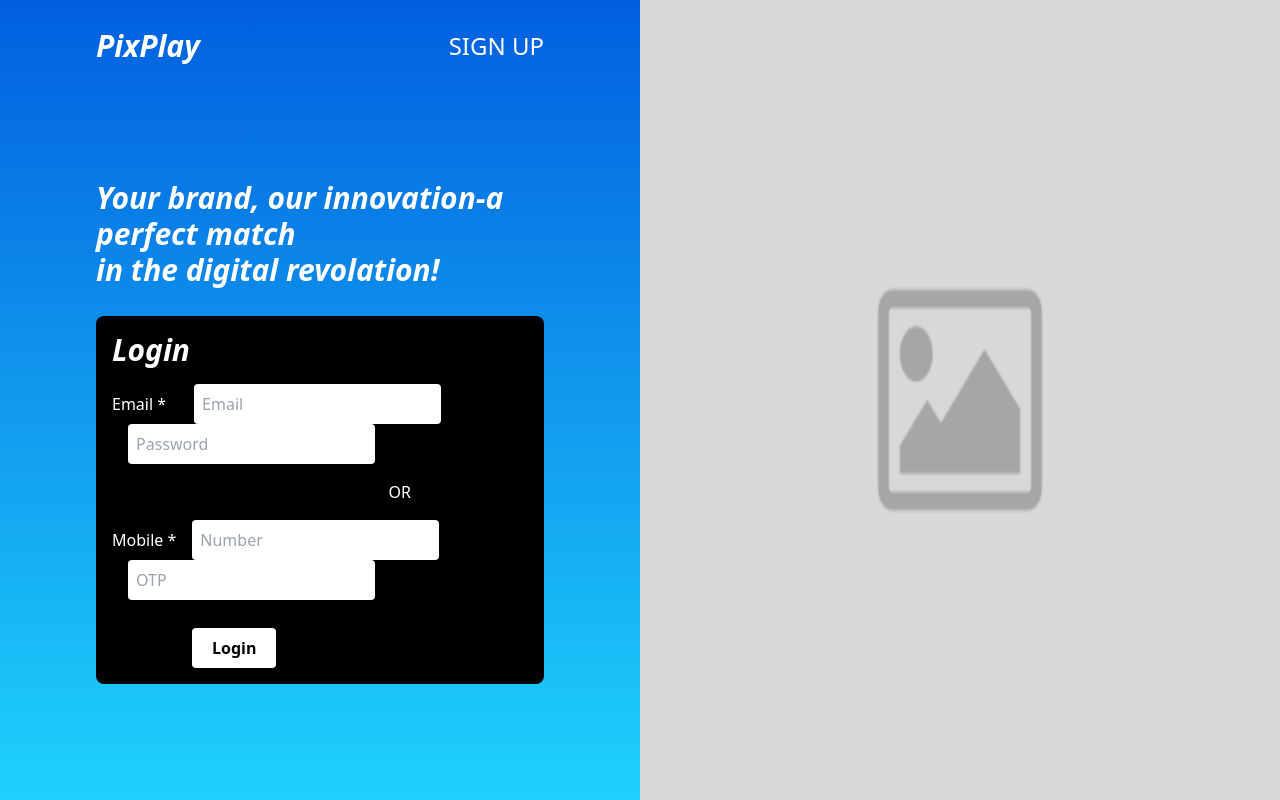
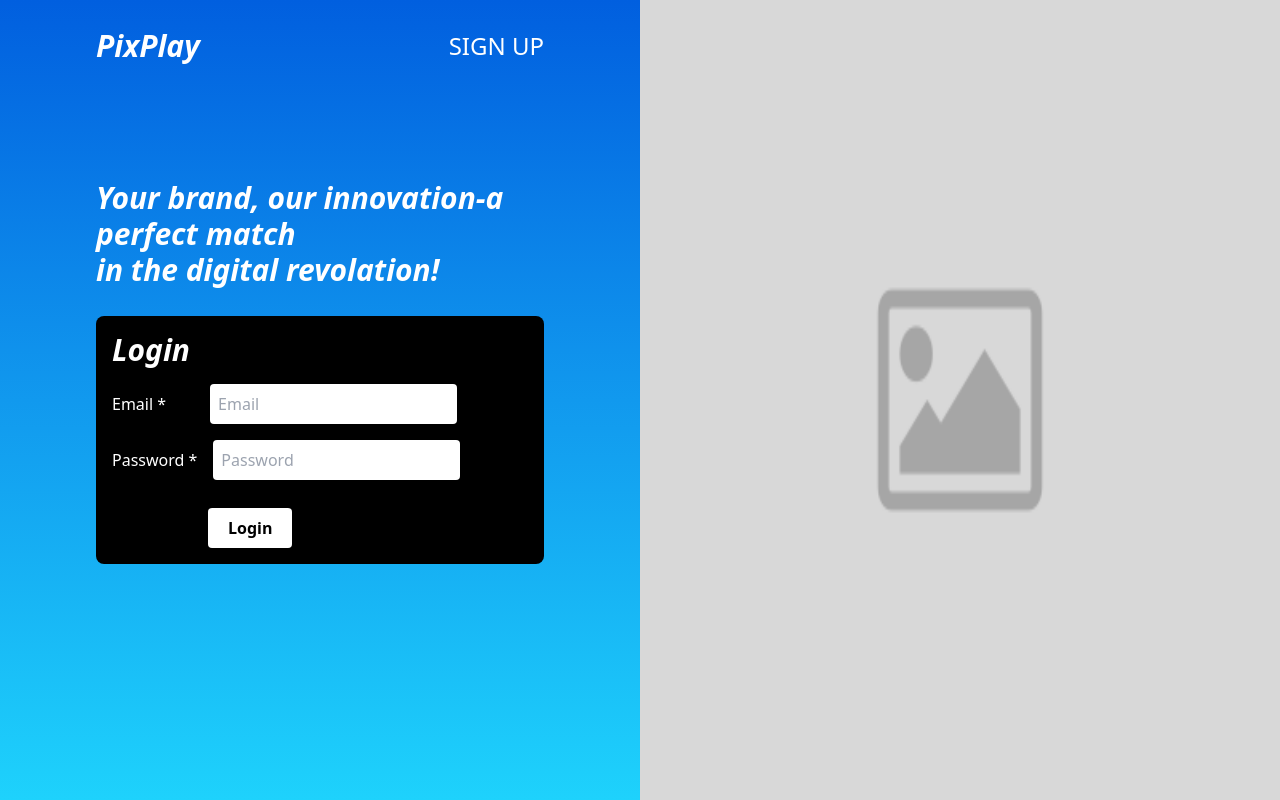
Before and after one commit to Aljoboyer/pixplaydemo, a React (Vite) app: page /login in a window 1280 px wide. Built offline with nearby package versions, Linux system fonts and the light colour scheme.

Commit message:
design fixed

```diff
--- a/src/components/common/Headers/SettingsHeader.jsx
+++ b/src/components/common/Headers/SettingsHeader.jsx
@@ -65,7 +65,7 @@ const SettingsHeader = (props) => {
 							<button
 							onClick={() => {
 								dispatch(setSettingsCurrentTab('Developer'))
-								props.scrollHandler('Developer')
+								// props.scrollHandler('Developer')
 							}}
 							className={`cursor-pointer font-bold px-2 md:px-4 text-sm md:text-base py-2 border border-1 border-[#0359d2] rounded ${settingsTabName == 'Developer' ? 'bg-[#1ED2FC] text-white' : 'text-[#0359d2]'}`}>
 								Developer
--- a/src/pages/admin/Settings/Settings.jsx
+++ b/src/pages/admin/Settings/Settings.jsx
@@ -23,14 +23,14 @@ const Settings = () => {
 
   return (
    <Layout>
-      {/* <SettingsHeader scrollHandler={scrollToRef} />
-     <div className='w-full p-4 md:p-6 2xl:p-10'>
+       <SettingsHeader scrollHandler={scrollToRef} />
+     {/* <div className='w-full p-4 md:p-6 2xl:p-10'>
        <PersonalSection/>
        <PersonalSection/>
         <section ref={contactRef}>
         <PersonalSection/>
         </section>
-     </div> */}
+     </div>  */}
    </Layout>
   )
 }
--- a/src/pages/common/Auth/Login/Login.jsx
+++ b/src/pages/common/Auth/Login/Login.jsx
@@ -13,20 +13,24 @@ const Login = () => {
 
   const validationHandler = () => {
     // console.log('clicked')
-      if(!loginData?.email && !loginData?.phone){
-        setLoginErr({...loginErr, emailErr: 'Email is required', phoneErr: 'Phone is required',})
+      if(!loginData?.email && !loginData?.password){
+        setLoginErr({...loginErr, emailErr: 'Email is required', passwordErr: 'Password is required',})
         return
       }
-      else{
-        if(loginData?.email){
+      if(!loginData?.email){
+        setLoginErr({...loginErr, emailErr: 'Email is required'})
+        return
+      }
+      if(!loginData?.password){
+        setLoginErr({...loginErr, passwordErr: 'Password is required',})
+        return
+      }
+      if(loginData?.email && loginData?.password){
         let isValid = true
-            if(!loginData?.password){
-                setLoginErr({...loginErr, passwordErr: 'Enter your password'})
-                isValid = false
-            }
-            if(!loginData?.email.match(emailRegex)){
+        if(!loginData?.email.match(/\S+@\S+\.\S+/)){
             setLoginErr({...loginErr, emailErr: 'Please input a valid email'})
             isValid = false
+            return
         }
         if(!passwordRegex.test(loginData?.password)){
             setLoginErr({...loginErr, passwordErr: 'Password must be minimum 8th character long with one lowercase , uppercase letters, At least one Number & one special character'})
@@ -34,22 +38,6 @@ const Login = () => {
         }
         if(isValid){
             loginHandler()
-            }
-        }
-        else if(loginData?.phone){
-            let isValid = true
-            if(!(/^\d+$/).test(loginData?.phone)){
-                setLoginErr({...loginErr, phoneErr: 'Please input a valid phone number',})
-                isValid = false
-            }
-
-            if (loginData?.phone?.length !== 10) {
-                setLoginErr({...loginErr, phoneErr: 'Please input a valid phone number',})
-                isValid = false
-              }
-            if(isValid){
-                loginHandler()
-            }
         }
     }
   }
@@ -80,58 +68,33 @@ const Login = () => {
                             setLoginData({...loginData, email: e.target.value})
                             setLoginErr({
                                 emailErr: '',
-                                phoneErr: '',
                               })
                           }}
                           disabled={loginData?.phone ? true : false}
-                          className='outline-none border-0 rounded ms-7 p-2' placeholder='Email'/>
+                          className='outline-none border-0 rounded ms-11 p-2' placeholder='Email'/>
+                       {
+                        loginErr?.emailErr && <div className=' mt-4 ms-14'>
+                       <p className='text-sm font-bold text-red-500 ms-11  text-start'>{loginErr?.emailErr}</p>
+                       </div>
+                       }
+                      </div>
+                      <div className='mt-4'>
+                          <label className='text-white font-medium' htmlFor="email">Password *</label>
                           <input
                            onChange={(e) => {
                             setLoginData({...loginData, password: e.target.value})
                             setLoginErr({...loginErr,  passwordErr: ''})
                           }}
                           disabled={loginData?.phone ? true : false}
-                          type='password' className='outline-none border-0 rounded ms-[78px] lg:ms-17 xl:ms-4 p-2 mt-4 lg:mt-4 xl:mt-0' placeholder='Password'/>
+                          type='password' className='outline-none border-0 rounded ms-[20px] lg:ms-17 xl:ms-4 p-2 mt-4 lg:mt-4 xl:mt-0' placeholder='Password'/>
                       {
-                        (loginErr?.emailErr || loginErr?.passwordErr) && <div className=' mt-4 ms-14'>
-                       <p className='text-sm font-bold text-red-500 ms-7  text-start'>{loginErr?.emailErr}</p>
-                        <p className='text-sm font-bold text-red-500 ms-7  text-start'>{loginErr?.passwordErr}</p>
+                        loginErr?.passwordErr && <div className=' mt-4 ms-14'>
+                        <p className='text-sm font-bold text-red-500 ms-11  text-start'>{loginErr?.passwordErr}</p>
                        </div>
                        }
                       </div>
 
-                     <div className='flex flex-row justify-center my-4   xl:w-[500px]  xl:ms-11'>
-                        <p className='text-white font-medium  w-[35px]'>OR</p>
-                     </div>
-
-                      <div>
-                          <label className='text-white font-medium' htmlFor="email">Mobile *</label>
-                          <input
-                           onChange={(e) => {
-                            setLoginData({...loginData, phone: e.target.value})
-                            setLoginErr({
-                                emailErr: '',
-                                phoneErr: '',
-                              })
-                          }}
-                          disabled={loginData?.email ? true : false}
-                          className='outline-none border-0 rounded ms-4 p-2' placeholder='Number'/>
-                          <input
-                           onChange={(e) => {
-                            setLoginData({...loginData, otp: e.target.value})
-                            setLoginErr({...loginErr,  otpErr: ''})
-                          }}
-                          disabled={loginData?.email ? true : false}
-                          className='outline-none border-0 rounded ms-[78px] lg:ms-17 xl:ms-4 p-2 mt-4 lg:mt-4 xl:mt-0' placeholder='OTP'/>
-                       {
-                        (loginErr?.phoneErr || loginErr?.otpErr) && <div className=' mt-4 ms-14'>
-                       <p className='text-sm font-bold text-red-500 ms-7  text-start'>{loginErr?.phoneErr}</p>
-                        <p className='text-sm font-bold text-red-500 ms-7  text-start'>{loginErr?.otpErr}</p>
-                       </div>
-                       }
-                      </div>
-
-                      <button onClick={loginHandler} className='font-bold bg-white px-5 py-2 ms-20 rounded mt-7 '>Login</button>
+                      <button onClick={validationHandler} className='font-bold bg-white px-5 py-2 ms-24 rounded mt-7 '>Login</button>
                 </div>
 
             </div>
--- a/src/pages/common/Auth/SignUp/SignUp.jsx
+++ b/src/pages/common/Auth/SignUp/SignUp.jsx
@@ -29,26 +29,26 @@ const SignUp = () => {
                <h4 onClick={() => navigate('/login')} className='text-white  text-2xl  cursor-pointer'>LOGIN</h4>
             </div>
 
-           <div className='px-4 md:px-10 lg:px-24 pt-11'>
-              <h4 className='text-white font-bold text-xl md:text-2xl lg:text-3xl italic mt-11'>Your brand, our innovation-a perfect match in the digital revolation!</h4>
+           <div className='px-4 md:px-10 lg:px-24 pt-7'>
+              <h4 className='text-white font-bold text-xl md:text-2xl lg:text-3xl italic mt-7'>Your brand, our innovation-a perfect match in the digital revolation!</h4>
 
                  <div className='bg-black p-4 mt-7 rounded-lg'>
                       <h4 className='text-white font-bold text-xl md:text-2xl lg:text-3xl italic '>Details</h4>
 
-                      <div className='mt-4'>
+                      <div className='mt-7'>
                           <label className='text-white font-medium' htmlFor="email">Name *</label>
                           <input
                           onChange={(e) => {
                             setSignUpData({...signUpData, firstName: e.target.value})
                             setSignUpErr({...signUpErr, nameErr: ''})
                           }}
-                          className='outline-none border-0 rounded ms-7 p-2' placeholder='First Name'/>
+                          className='outline-none border-0 rounded ms-14 p-2' placeholder='First Name'/>
                           <input
                            onChange={(e) => {
                             setSignUpData({...signUpData, lastName: e.target.value})
                             setSignUpErr({...signUpErr, nameErr: ''})
                           }}
-                          className='outline-none border-0 rounded ms-[78px] lg:ms-17 xl:ms-4 p-2 mt-4 xl:mt-0' placeholder='Last Name'/>
+                          className='outline-none border-0 rounded ms-[110px] lg:ms-17 xl:ms-4 p-2 mt-4 xl:mt-0' placeholder='Last Name'/>
 
                           {
                         signUpErr?.nameErr && <div className=' mt-4 ms-14'>
@@ -60,21 +60,38 @@ const SignUp = () => {
 
                       <div className='my-7 w-full'>
                           <label className='text-white font-medium' htmlFor="email">Email *</label>
-                          <input className='outline-none border-0 rounded ms-7 p-2 w-3/5  xl:w-4/5' placeholder='Your Email'/>
+                          <input className='outline-none border-0 rounded ms-14 p-2 w-3/5  xl:w-4/5' placeholder='Your Email'/>
                       </div>
 
-                      <div>
-                          <label className='text-white font-medium' htmlFor="email">Mobile *</label>
-                          <input className='outline-none border-0 rounded ms-4 p-2' placeholder='Number'/>
+                      <div className='mt-7'>
+                          <label className='text-white font-medium' htmlFor="email">Password *</label>
+                          <input
+
+                          className='outline-none border-0 rounded ms-7 p-2' placeholder='Enter new password'/>
+                          <input
+
+                          className='outline-none border-0 rounded ms-[110px] lg:ms-17 xl:ms-4 p-2 mt-4 xl:mt-0' placeholder='Re-enter your password'/>
+
+                          {
+                        signUpErr?.nameErr && <div className=' mt-4 ms-14'>
+                       <p className='text-sm font-bold text-red-500 ms-7  text-start'>{signUpErr?.nameErr}</p>
+                       </div>
+                       }
+
+                      </div>
+
+                      <div className='mt-7'>
+                          <label className='text-white font-medium' htmlFor="email">Company *</label>
+                          <input className='outline-none border-0 rounded ms-6 p-2' placeholder='Your company name'/>
                       </div>
 
                       <div className='mt-7'>
                           <label className='text-white font-medium' htmlFor="email">Accept *</label>
-                          <input type='radio' className='outline-none border-0 rounded ms-4 p-2' placeholder='Number'/>
+                          <input type='radio' className='outline-none border-0 rounded ms-11 p-2' placeholder='Number'/>
                           <label className='text-gray-400 ms-4' htmlFor="email">Terms</label>
                       </div>
 
-                      <button onClick={validatehandler} className='font-bold bg-white px-5 py-2 ms-20 rounded mt-7 '>Sign Up</button>
+                      <button onClick={validatehandler} className='font-bold bg-white px-5 py-2 ms-24 rounded mt-7 '>Sign Up</button>
                 </div>
 
             </div>
```
Lines whose indentation alone changed are shown as unchanged.
